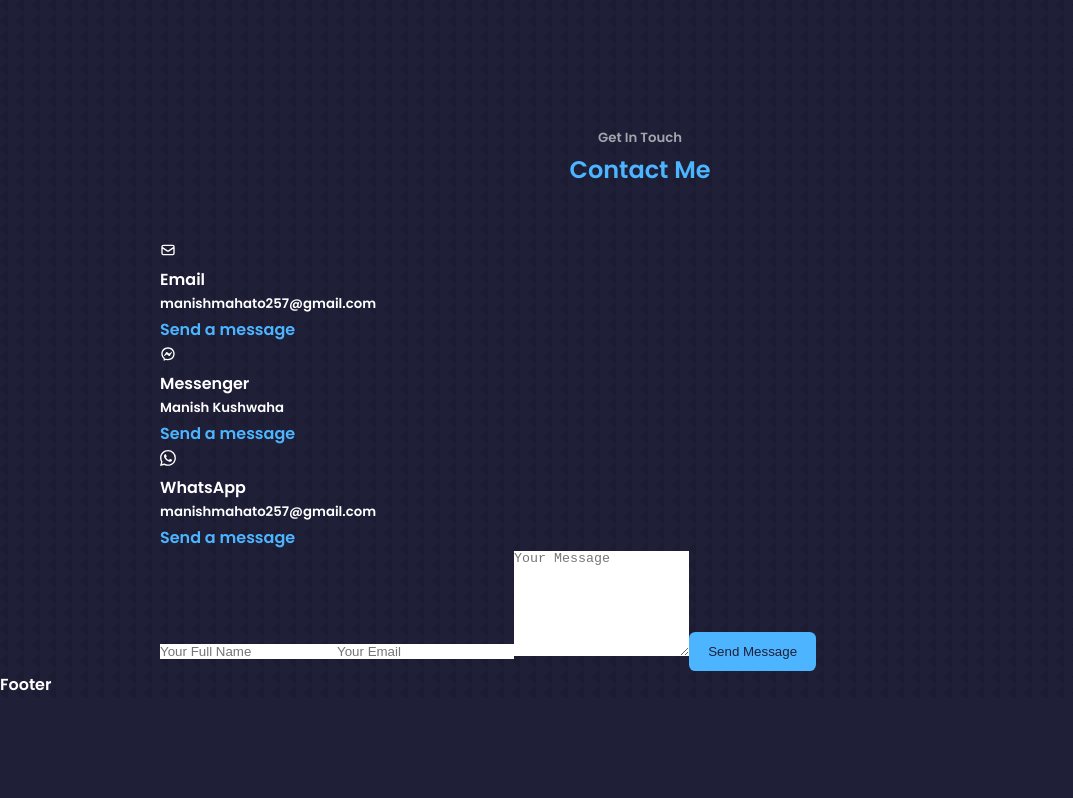
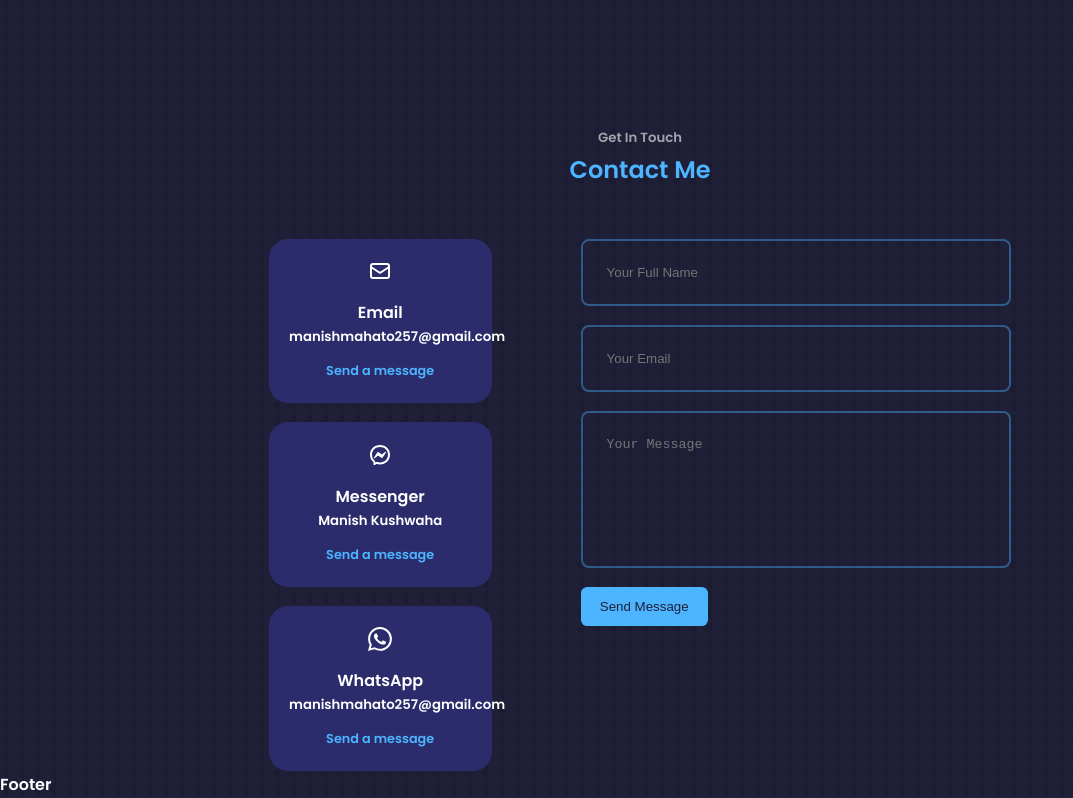
Before and after one commit to manish257/portfolio, a React (Create React App) app: page / in a window 1280 px wide. Shown: the part 4595-5393 px from the top of the page, without its empty margins (0-1073 px from the left). Before the commit the page ends 5293 px from the top, so only its background shows below. Built offline with nearby package versions, Linux system fonts and the light colour scheme.

Commit message:
some contact styles

```diff
--- a/src/components/Contact/Contact.css
+++ b/src/components/Contact/Contact.css
@@ -0,0 +1,78 @@
+.container.contact__container {
+    width: 58%;
+    display: grid;
+    grid-template-columns: 30% 58%;
+    gap: 12%;
+}
+
+.contact__options {
+    display: flex;
+    flex-direction: column;
+    gap: 1.2rem;
+
+}
+
+
+.contact__option {
+    background: var(--color-bg-variant);
+    padding: 1.2rem;
+    border-radius: 1.2rem;
+    text-align: center;
+    border: 1px solid transparent;
+    transition: var(--transition);
+
+}
+
+.contact__option:hover {
+    background: transparent;
+    border-color: var(--color-primary-variant);
+
+}
+
+.contact__option-icon {
+    font-size: 1.5rem;
+    margin-bottom: 0.5rem;
+}
+
+.contact__option a {
+    margin-top: 0.7rem;
+    display: inline-block;
+    font-size: 0.8rem;
+}
+
+/*FORM*/
+
+form {
+    display: flex;
+    flex-direction: column;
+    gap: 1.2rem;
+}
+
+input, textarea {
+    width: 100%;
+    padding: 1.5rem;
+    border-radius: 0.5rem;
+    background: transparent;
+    border: 2px solid var(--color-primary-variant);
+    resize: none;
+    color: var(--color-white);
+}
+
+/* media queries ( medium devices ) */
+
+@media screen and (max-width: 1024px) {
+    .container.contact__container {
+        grid-template-columns: 1fr;
+        gap: 2rem;
+    }
+}
+
+
+/* media queries ( medium devices ) */
+
+@media screen and (max-width: 600px) {
+    .container.contact__container {
+        width: var(--container-width-sm);
+    }
+
+}
--- a/src/components/Contact/Contact.jsx
+++ b/src/components/Contact/Contact.jsx
@@ -12,8 +12,8 @@
 
       <div className="container contact__container">
         <div className="contact__options">
-          <article className="contact__options">
-            <HiOutlineMail />
+          <article className="contact__option">
+            <HiOutlineMail className="contact__option-icon"/>
             <h4>Email</h4>
             <h5>manishmahato257@gmail.com</h5>
             <a
@@ -25,8 +25,8 @@
             </a>
           </article>
 
-          <article className="contact__options">
-            <RiMessengerLine />
+          <article className="contact__option">
+            <RiMessengerLine className="contact__option-icon" />
             <h4>Messenger</h4>
             <h5>Manish Kushwaha</h5>
             <a href="https://m.me/portrayalss" target="_blank" rel="noreferrer">
@@ -34,8 +34,8 @@
             </a>
           </article>
 
-          <article className="contact__options">
-            <BsWhatsapp />
+          <article className="contact__option">
+            <BsWhatsapp className="contact__option-icon" />
             <h4>WhatsApp</h4>
             <h5>manishmahato257@gmail.com</h5>
             <a
```
